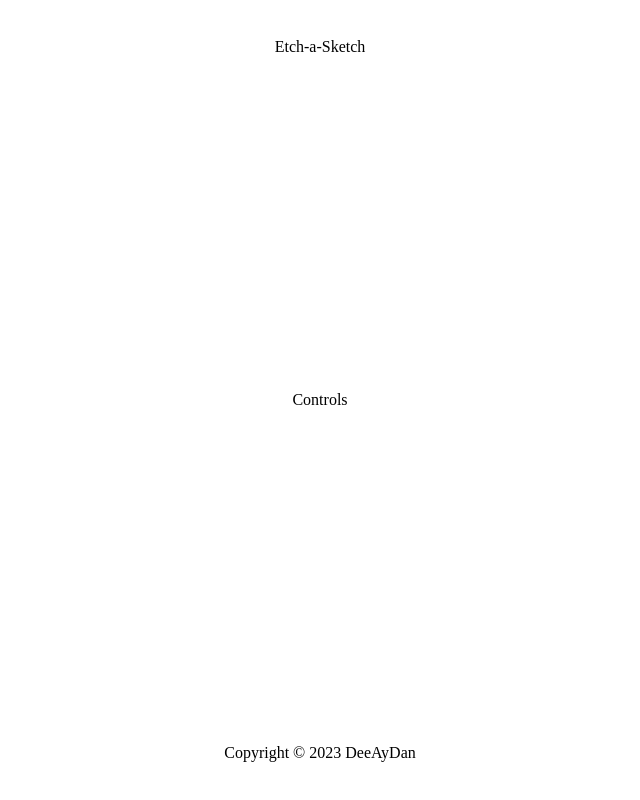
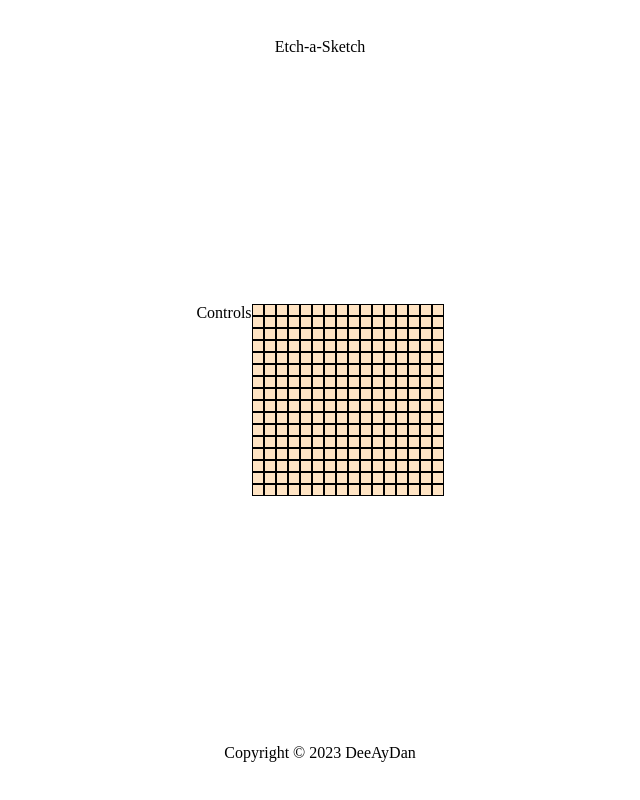
Before and after one commit to DeeAyDan/etch-a-sketch-2, a plain HTML site: page index.html in a window 1280 px wide. Shown: the whole page, without its empty margins (320-960 px from the left). Drawn offline with Linux system fonts and the light colour scheme.

Commit message:
16x16 square grid styled

```diff
--- a/scripts/script.js
+++ b/scripts/script.js
@@ -1,10 +1,10 @@
 function makeGrid(){
     const container = document.getElementById('drawingGrid');
-    for(let i = 0;i<=16;i++){
-        for(let j = 0;j<=16;j++){
-            const newDiv = document.createElement(`div`);
-            container.appendChild(newDiv);
-        }
+    let itemCount = 16 * 16;
+    for(let i = 0;i<itemCount;i++){
+        const newDiv = document.createElement(`div`);
+        newDiv.classList.add(`fieldGridSquare`)
+        container.appendChild(newDiv);
     }
 }
 
--- a/styles/style.css
+++ b/styles/style.css
@@ -25,3 +25,15 @@ html, body {
 #pageContent{
     display: flex;
 }
+
+#drawingGrid {
+    display: grid;
+    grid-template-columns: repeat(16, 1fr);
+}
+
+.fieldGridSquare{
+    background-color: bisque;
+    border: 1px solid black;
+    width: 10px;
+    height: 10px;
+}
```
